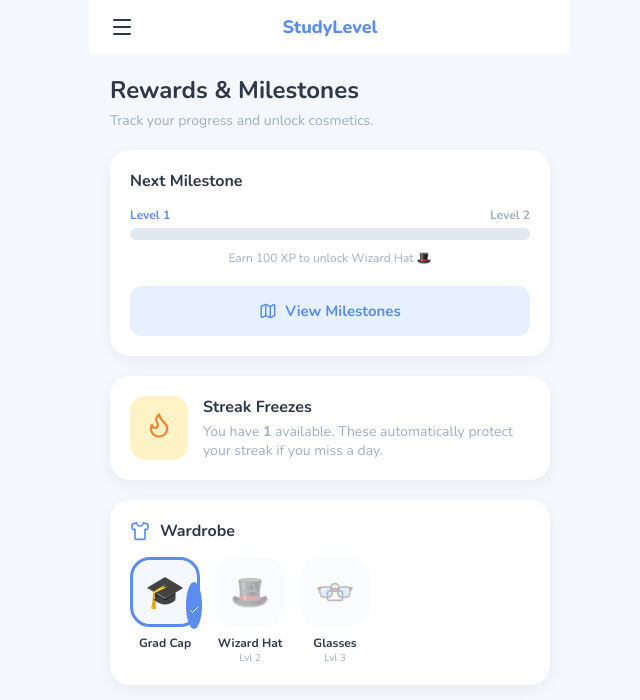
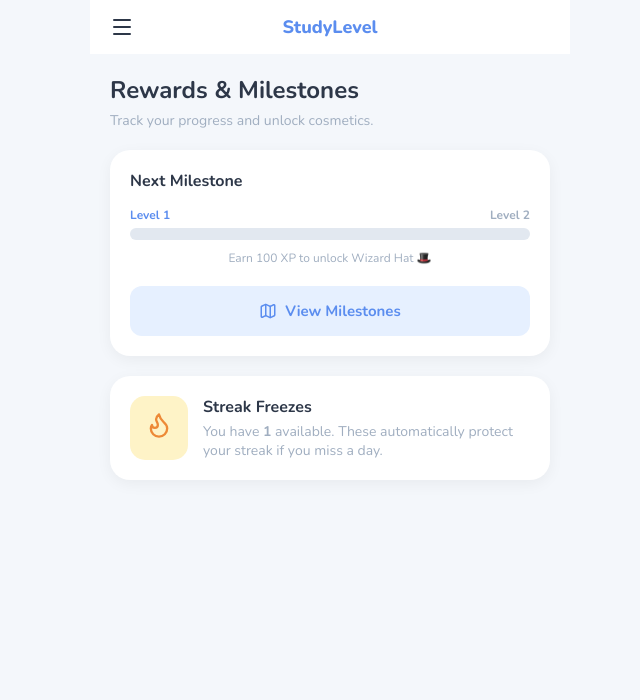
Before and after one commit to iamrxnzoo/Study-Level, a React (Vite) app: page /rewards in a window 1280 px wide. Shown: the top 700 px of the page, without its empty margins (310-950 px from the left). Built offline with nearby package versions, Linux system fonts and the light colour scheme; the HTML template or start-up script is replaced by a standard one.

Commit message:
wardrobe

```diff
--- a/src/Rewards.jsx
+++ b/src/Rewards.jsx
@@ -1,9 +1,9 @@
 import { useState } from 'react';
 import { useApp } from './context/AppContext';
-import { Lock, Check, Shirt, Flame, Map, X, ChevronRight } from 'lucide-react';
+import { Lock, Check, Flame, Map, X } from 'lucide-react';
 
 export default function Rewards() {
-  const { user, equipCosmetic } = useApp();
+  const { user } = useApp();
   const [isRoadmapOpen, setIsRoadmapOpen] = useState(false);
 
   const xpProgress = user.xp % 100;
@@ -12,7 +12,6 @@ export default function Rewards() {
 
   const isUnlocked = (item) => user.inventory.includes(item);
 
-  // Roadmap Data (Content spaced out)
   const roadmap = [
     { level: 1, reward: "Graduation Cap 🎓", unlocked: true },
     { level: 2, reward: "Wizard Hat 🎩", unlocked: isUnlocked('wizard_hat') },
@@ -28,7 +27,6 @@ export default function Rewards() {
         <p style={{ margin: 0, fontSize: '14px', color: '#a0aec0' }}>Track your progress and unlock cosmetics.</p>
       </div>
 
-      {/* Milestone Tracker Box */}
       <div style={{ backgroundColor: 'white', borderRadius: '20px', padding: '20px', marginBottom: '20px', boxShadow: '0 4px 15px rgba(0,0,0,0.05)' }}>
         <h3 style={{ margin: '0 0 15px 0', fontSize: '16px' }}>Next Milestone</h3>
 
@@ -45,13 +43,11 @@ export default function Rewards() {
           {user.level >= 3 ? "You've unlocked everything currently available!" : `Earn ${100 - xpProgress} XP to unlock ${nextMilestoneName}`}
         </p>
 
-        {/* The big visible button */}
-        <button onClick={() => setIsRoadmapOpen(true)} style={{ width: '100%', padding: '15px', backgroundColor: '#e6f0ff', color: '#5b8def', border: 'none', borderRadius: '12px', fontWeight: 'bold', fontSize: '15px', cursor: 'pointer', display: 'flex', alignItems: 'center', justifyContent: 'center', gap: '8px' }}>
+        <button onClick={() => setIsRoadmapOpen(true)} style={{ width: '100%', padding: '15px', backgroundColor: '#e6f0ff', color: '#5b8def', border: 'none', borderRadius: '12px', fontWeight: 'bold', fontSize: '15px', cursor: 'pointer', display: 'flex', alignItems: 'center', justifyContent: 'center', gap: '8px', transition: 'all 0.2s' }}>
           <Map size={18} /> View Milestones
         </button>
       </div>
 
-      {/* Streak Freezes */}
       <div style={{ backgroundColor: 'white', borderRadius: '20px', padding: '20px', marginBottom: '20px', boxShadow: '0 4px 15px rgba(0,0,0,0.05)', display: 'flex', alignItems: 'center', gap: '15px' }}>
         <div style={{ backgroundColor: '#fef3c7', padding: '15px', borderRadius: '15px' }}>
           <Flame size={28} color="#ed8936" />
@@ -62,24 +58,14 @@ export default function Rewards() {
         </div>
       </div>
 
-      {/* Wardrobe */}
-      <div style={{ backgroundColor: 'white', borderRadius: '20px', padding: '20px', boxShadow: '0 4px 15px rgba(0,0,0,0.05)' }}>
-        <div style={{ display: 'flex', alignItems: 'center', gap: '10px', marginBottom: '15px' }}>
-          <Shirt size={20} color="#5b8def" />
-          <h3 style={{ margin: 0, fontSize: '16px' }}>Wardrobe</h3>
-        </div>
+      {isRoadmapOpen && (
+        <div style={{ position: 'fixed', top: 0, left: 0, width: '100vw', height: '100vh', backgroundColor: 'rgba(0,0,0,0.5)', display: 'flex', alignItems: 'flex-end', justifyContent: 'center', zIndex: 100, animation: 'fadeIn 0.3s ease' }}>
 
-        <div style={{ display: 'flex', gap: '15px', flexWrap: 'wrap' }}>
-          <WardrobeItem icon="🎓" name="Grad Cap" isUnlocked={true} isEquipped={user.equipped === 'default'} onClick={() => equipCosmetic('default')} />
-          <WardrobeItem icon="🎩" name="Wizard Hat" isUnlocked={isUnlocked('wizard_hat')} isEquipped={user.equipped === 'wizard_hat'} onClick={() => equipCosmetic('wizard_hat')} req="Lvl 2" />
-          <WardrobeItem icon="👓" name="Glasses" isUnlocked={isUnlocked('glasses')} isEquipped={user.equipped === 'glasses'} onClick={() => equipCosmetic('glasses')} req="Lvl 3" />
-        </div>
-      </div>
+          <style>
+            {`@keyframes slideUpRoad { from { transform: translateY(100%); } to { transform: translateY(0); } }`}
+          </style>
 
-      {/* --- ROADMAP MODAL --- */}
-      {isRoadmapOpen && (
-        <div style={{ position: 'fixed', top: 0, left: 0, width: '100vw', height: '100vh', backgroundColor: 'rgba(0,0,0,0.5)', display: 'flex', alignItems: 'flex-end', justifyContent: 'center', zIndex: 100 }}>
-          <div style={{ backgroundColor: 'white', width: '100%', maxWidth: '480px', height: '85vh', borderTopLeftRadius: '30px', borderTopRightRadius: '30px', display: 'flex', flexDirection: 'column', overflow: 'hidden' }}>
+          <div style={{ backgroundColor: 'white', width: '100%', maxWidth: '480px', height: '85vh', borderTopLeftRadius: '30px', borderTopRightRadius: '30px', display: 'flex', flexDirection: 'column', overflow: 'hidden', animation: 'slideUpRoad 0.3s cubic-bezier(0.16, 1, 0.3, 1)' }}>
 
             <div style={{ padding: '20px', display: 'flex', justifyContent: 'space-between', alignItems: 'center', borderBottom: '1px solid #edf2f7' }}>
               <h3 style={{ margin: 0, fontSize: '18px' }}>Milestone Roadmap</h3>
@@ -89,18 +75,12 @@ export default function Rewards() {
             </div>
 
             <div style={{ flex: 1, padding: '30px 20px', overflowY: 'auto' }}>
-
               <div style={{ position: 'relative', paddingLeft: '20px', borderLeft: '3px solid #e2e8f0' }}>
                 {roadmap.map((item, index) => {
-                  const isCurrent = user.level === item.level;
-
-                  // If the user is between levels (e.g., Level 4), highlight the NEXT upcoming milestone box
                   const isNextUpcoming = user.level < item.level && (index === 0 || roadmap[index - 1].level <= user.level);
 
                   return (
                     <div key={index} style={{ marginBottom: '30px', position: 'relative' }}>
-
-                      {/* Timeline Dot */}
                       <div style={{ position: 'absolute', left: '-31px', top: '0', width: '20px', height: '20px', borderRadius: '50%', backgroundColor: item.unlocked ? '#5b8def' : isNextUpcoming ? '#f2c94c' : '#e2e8f0', border: '4px solid white', boxShadow: '0 0 0 2px ' + (item.unlocked ? '#5b8def' : isNextUpcoming ? '#f2c94c' : '#e2e8f0') }}></div>
 
                       <div style={{ backgroundColor: isNextUpcoming ? '#fff9e6' : '#f8fafc', padding: '15px', borderRadius: '15px', border: isNextUpcoming ? '2px solid #f2c94c' : '2px solid transparent' }}>
@@ -116,31 +96,10 @@ export default function Rewards() {
                   );
                 })}
               </div>
-
             </div>
           </div>
         </div>
       )}
-
     </div>
   );
 }
-
-function WardrobeItem({ icon, name, isUnlocked, isEquipped, onClick, req }) {
-  return (
-    <div style={{ display: 'flex', flexDirection: 'column', alignItems: 'center', gap: '8px' }}>
-      <div
-        onClick={() => isUnlocked && onClick()}
-        style={{ width: '70px', height: '70px', backgroundColor: '#f4f7fb', borderRadius: '20px', display: 'flex', alignItems: 'center', justifyContent: 'center', fontSize: '32px', cursor: isUnlocked ? 'pointer' : 'not-allowed', border: isEquipped ? '3px solid #5b8def' : '3px solid transparent', opacity: isUnlocked ? 1 : 0.4, position: 'relative' }}
-      >
-        {icon}
-        {!isUnlocked && <Lock size={20} color="#4a5568" style={{ position: 'absolute' }} />}
-        {isEquipped && <div style={{ position: 'absolute', bottom: '-5px', right: '-5px', backgroundColor: '#5b8def', borderRadius: '50%', padding: '2px' }}><Check size={12} color="white" /></div>}
-      </div>
-      <div style={{ textAlign: 'center' }}>
-        <p style={{ margin: 0, fontSize: '12px', fontWeight: 'bold', color: '#2d3748' }}>{name}</p>
-        {req && !isUnlocked && <p style={{ margin: 0, fontSize: '10px', color: '#a0aec0' }}>{req}</p>}
-      </div>
-    </div>
-  );
-}
```
